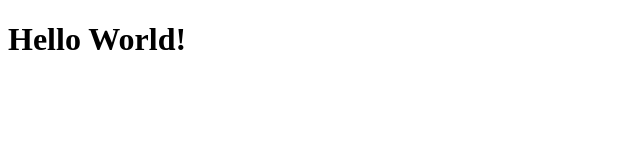
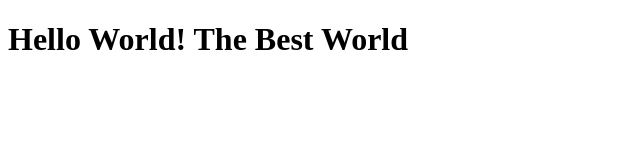
Before and after one commit to 9AM9/coursera-test, a plain HTML site: page site/index.html in a window 1280 px wide. Shown: the whole page, without its empty margins (0-640 px from the left). Drawn offline with Linux system fonts and the light colour scheme.

Commit message:
Small Modification.

```diff
--- a/site/index.html
+++ b/site/index.html
@@ -4,6 +4,6 @@
         <title>Hello World</title>
     </head>
     <body>
-        <h1>Hello World!</h1>
+        <h1>Hello World! The Best World</h1>
     </body>
 </html>
```
